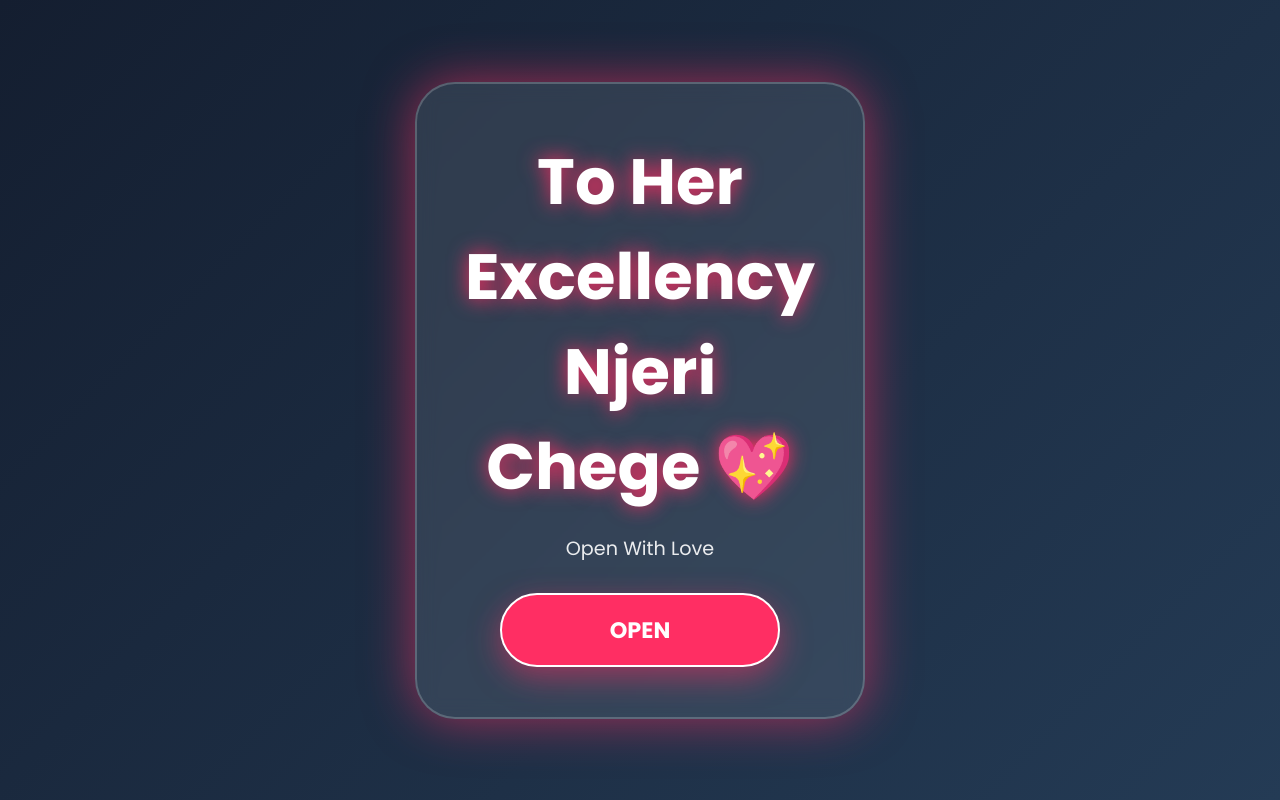
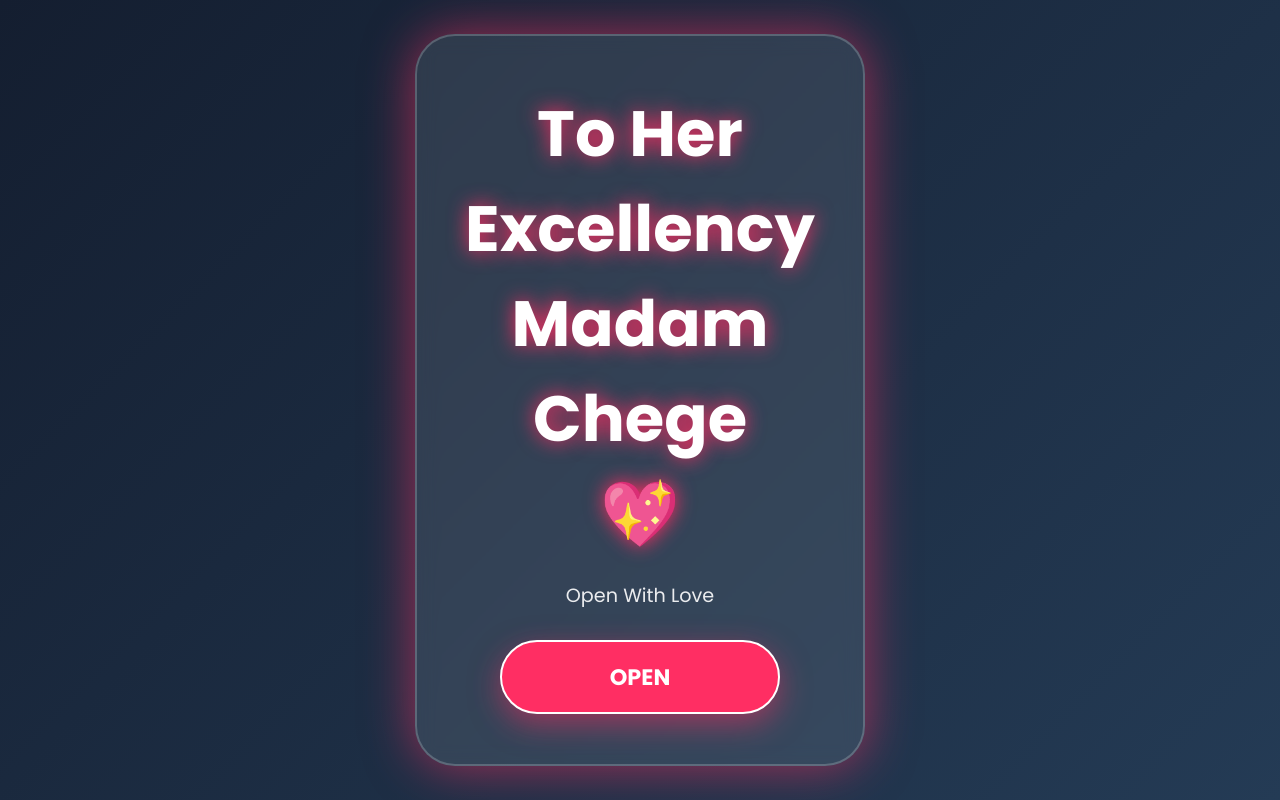
Before and after one commit to HumKariuki/BirthdayGirl, a plain HTML site: page index.html in a window 1280 px wide. Drawn offline with Linux system fonts and the light colour scheme.

Commit message:
Update greeting in intro screen

```diff
--- a/index.html
+++ b/index.html
@@ -11,7 +11,7 @@
     <!-- INTRO SCREEN -->
     <div id="introScreen">
         <div class="intro-card">
-            <h1>To Her Excellency Njeri Chege 💖</h1>
+            <h1>To Her Excellency Madam Chege <br> 💖 <br></h1>
             <p>Open With Love</p>
             <button id="enterBtn">OPEN</button>
         </div>
```
